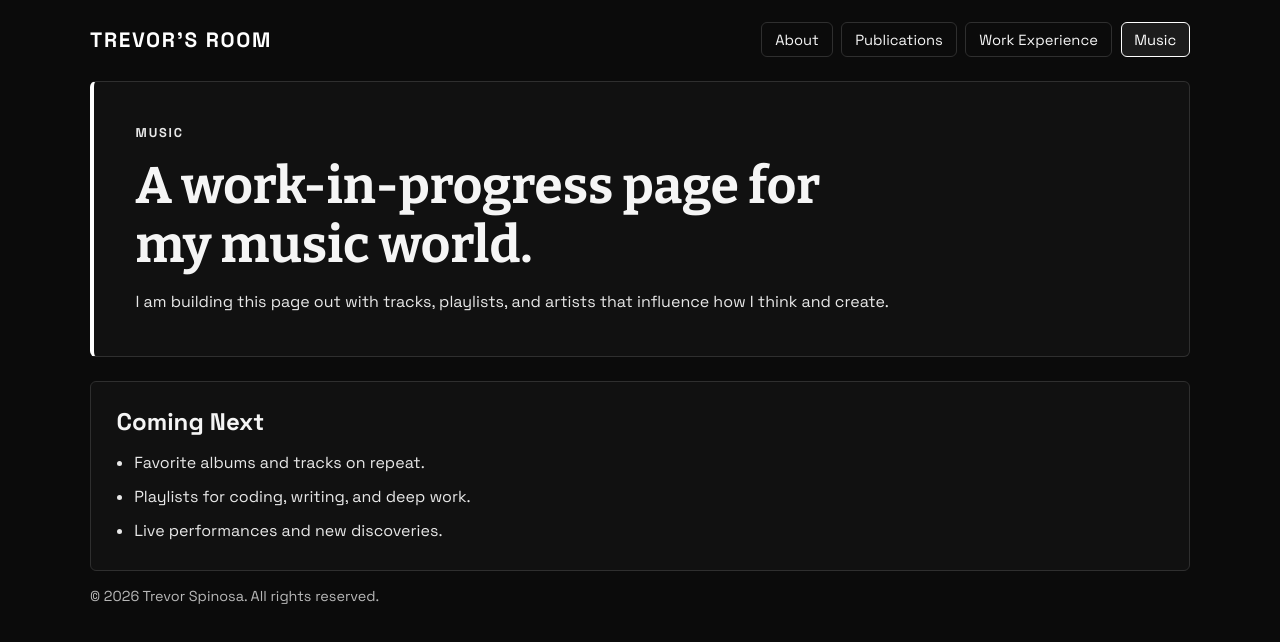
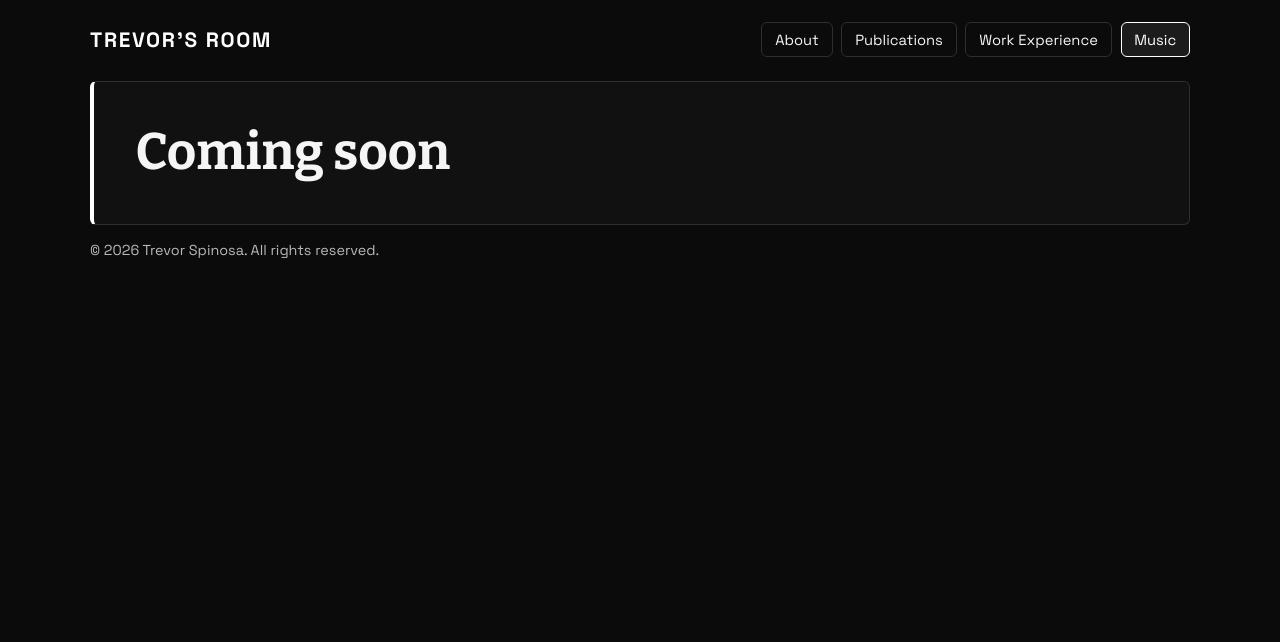
Before and after one commit to trevorsp27/trevor_website, a plain HTML site: page pages/music.html in a window 1280 px wide. Drawn offline with nearby package versions, Linux system fonts and the light colour scheme.

Commit message:
Remove about intro text and simplify music page

```diff
--- a/assets/js/site-data.js
+++ b/assets/js/site-data.js
@@ -17,7 +17,7 @@ window.SITE_CONFIG = {
   ],
   about: {
     intro:
-      "I enjoy learning new skills",
+      "",
     details: [
       "Published researcher focused on digital forensics, cybersecurity, and applied machine learning.",
       "M.S. in Computer Science from Louisiana State University with hands-on work across Python, cloud systems, and full-stack tooling.",
--- a/pages/music.html
+++ b/pages/music.html
@@ -27,21 +27,7 @@
 
       <main>
         <section class="hero reveal" aria-labelledby="title">
-          <p class="kicker">Music</p>
-          <h1 id="title">A work-in-progress page for my music world.</h1>
-          <p>
-            I am building this page out with tracks, playlists, and artists that influence
-            how I think and create.
-          </p>
-        </section>
-
-        <section class="panel reveal" aria-labelledby="music-sections">
-          <h2 id="music-sections">Coming Next</h2>
-          <ul class="list">
-            <li>Favorite albums and tracks on repeat.</li>
-            <li>Playlists for coding, writing, and deep work.</li>
-            <li>Live performances and new discoveries.</li>
-          </ul>
+          <h1 id="title">Coming soon</h1>
         </section>
       </main>
 
```
Also changed, not shown: index.html (+0 -3 lines).
